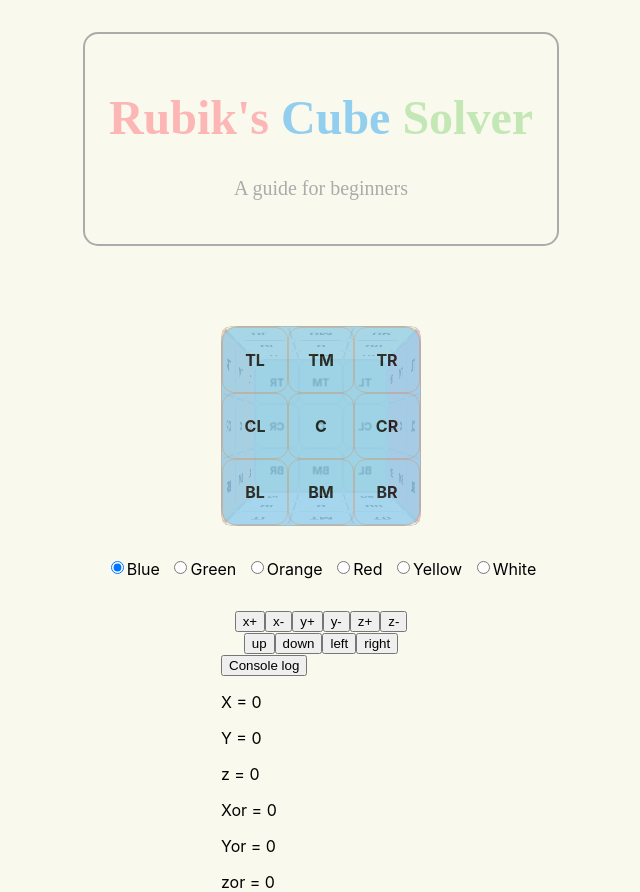
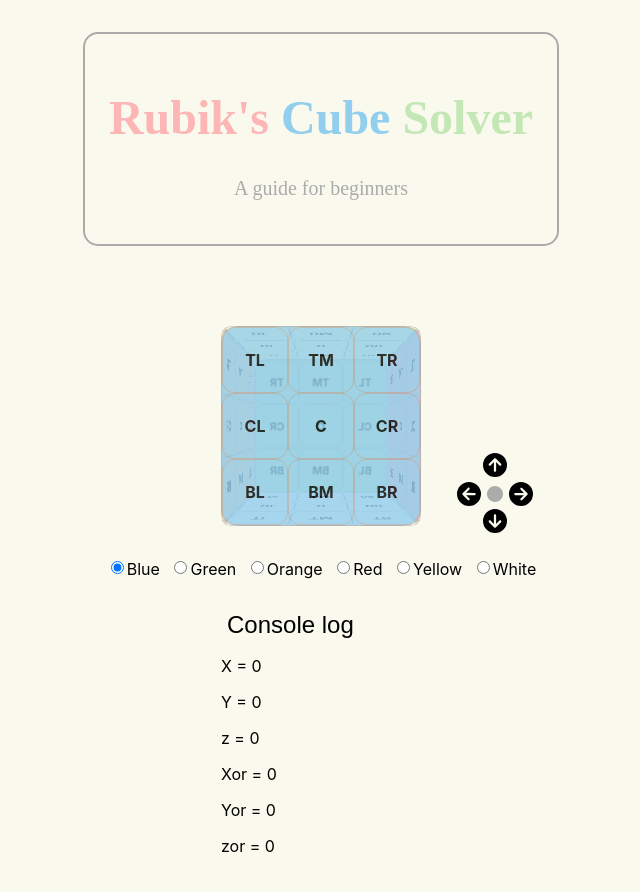
Before and after one commit to Delboy/rubiks-cube-solver, a React (Create React App) app: page / in a window 1280 px wide. Shown: the whole page, without its empty margins (319-959 px from the left). After the commit the page ends 856 px from the top, so only its background shows below. Built offline with nearby package versions, Linux system fonts and the light colour scheme; a web font is replaced by a local one.

Commit message:
installed fontawesome icons and styled buttons. Fixed currentface bug where offset faces were not updating the state correctly

```diff
--- a/package.json
+++ b/package.json
@@ -3,6 +3,9 @@
   "version": "0.1.0",
   "private": true,
   "dependencies": {
+    "@fortawesome/fontawesome-svg-core": "^6.2.0",
+    "@fortawesome/free-solid-svg-icons": "^6.2.0",
+    "@fortawesome/react-fontawesome": "^0.2.0",
     "@reduxjs/toolkit": "^1.8.6",
     "@testing-library/jest-dom": "^5.16.5",
     "@testing-library/react": "^13.4.0",
--- a/public/index.html
+++ b/public/index.html
@@ -24,6 +24,10 @@
       work correctly both with client-side routing and a non-root public URL.
       Learn how to configure a non-root public URL by running `npm run build`.
     -->
+
+    <!-- Fontawesome -->
+    <script src="https://kit.fontawesome.com/a02791d223.js" crossorigin="anonymous"></script>
+
     <title>React App</title>
   </head>
   <body>
--- a/src/App.js
+++ b/src/App.js
@@ -1,17 +1,15 @@
-import { useState } from "react";
 import Header from "./components/Layout/Header";
 import Cube from "./components/Cube/Cube";
 
 import classes from "./App.module.css";
 
 function App() {
-  const [currentFace, setCurrentFace] = useState("blue");
 
   return (
     <>
       <div className={classes.main}>
         <Header />
-        <Cube currentFace={currentFace} />
+        <Cube />
       </div>
     </>
   );
--- a/src/components/Controls/Buttons.js
+++ b/src/components/Controls/Buttons.js
@@ -1,44 +1,48 @@
 import { axisActions } from "../../orientation";
 import { useDispatch, useSelector } from "react-redux";
+import { useState, useEffect } from "react";
 import Radioinputs from "./RadioInputs";
+
+import { FontAwesomeIcon } from "@fortawesome/react-fontawesome";
+import { faArrowRotateRight } from "@fortawesome/free-solid-svg-icons";
+import { faArrowRotateLeft } from "@fortawesome/free-solid-svg-icons";
+import { faCircleArrowUp } from "@fortawesome/free-solid-svg-icons";
+import { faCircleArrowDown } from "@fortawesome/free-solid-svg-icons";
+import { faCircleArrowLeft } from "@fortawesome/free-solid-svg-icons";
+import { faCircleArrowRight } from "@fortawesome/free-solid-svg-icons";
 
 import classes from "./Buttons.module.css";
 
 const Buttons = () => {
-  const xAxisOr = useSelector((state) => state.axises.xAxisOr)
   const dispatch = useDispatch();
 
+  const xAxisOr = useSelector((state) => state.axises.xAxisOr);
+
+  const [onYellowOrWhite, setOnYellowOrWhite] = useState(false);
+
+  // Checks if user is facing the yellow or white face. This is used to render either a normal arrow or rotate arrow button.
+  useEffect(() => {
+    if ( xAxisOr === 90 || xAxisOr === 270
+    ) {
+      setOnYellowOrWhite(true);
+    } else {
+      setOnYellowOrWhite(false);
+    }
+  }, [xAxisOr]);
+
   const buttonHandler = (e) => {
-    switch(e.target.value){
-      case 'x+':
-        dispatch(axisActions.updateX(45))
-        break
-      case 'x-':
-        dispatch(axisActions.updateX(-45))
-        break
-      case 'y+':
-        dispatch(axisActions.updateY(45))
-        break
-      case 'y-':
-        dispatch(axisActions.updateY(-45))
-        break
-      case 'z+':
-        dispatch(axisActions.updateZ(45))
-        break
-      case 'z-':
-        dispatch(axisActions.updateZ(-45))
-        break
-      case 'up':
-        dispatch(axisActions.updateX(45))
-        break
-      case 'down':
-        dispatch(axisActions.updateX(-45))
-        break
+    switch (e.target.value) {
+      case "up":
+        dispatch(axisActions.updateX(45));
+        break;
+      case "down":
+        dispatch(axisActions.updateX(-45));
+        break;
       default:
-        break
+        break;
     }
 
-    if(xAxisOr < 180){
+    if (xAxisOr < 180) {
       if (e.target.value === "left") {
         dispatch(axisActions.updateY(-45));
       }
@@ -55,42 +59,70 @@
     }
   };
 
+  const rotateRightArrow = (
+    <FontAwesomeIcon
+      icon={faArrowRotateRight}
+      className={classes.noPointerEvents}
+    />
+  );
+  const rotateLeftArrow = (
+    <FontAwesomeIcon
+      icon={faArrowRotateLeft}
+      className={classes.noPointerEvents}
+    />
+  );
+  const upArrow = (
+    <FontAwesomeIcon
+      icon={faCircleArrowUp}
+      className={classes.noPointerEvents}
+    />
+  );
+  const downArrow = (
+    <FontAwesomeIcon
+      icon={faCircleArrowDown}
+      className={classes.noPointerEvents}
+    />
+  );
+  const leftArrow = (
+    <FontAwesomeIcon
+      icon={faCircleArrowLeft}
+      className={classes.noPointerEvents}
+    />
+  );
+  const rightArrow = (
+    <FontAwesomeIcon
+      icon={faCircleArrowRight}
+      className={classes.noPointerEvents}
+    />
+  );
+
   return (
     <div className={classes.buttons}>
+      <div className={classes.arrowButtons}>
+        <button className={classes.topBtn} onClick={buttonHandler} value="up">
+          {upArrow}
+        </button>
+        <div className={classes.middleBtns}>
+          <button onClick={buttonHandler} value="left">
+            {onYellowOrWhite
+              ? rotateLeftArrow
+              : leftArrow}
+          </button>
+
+          <i className="fas fa-solid fa-circle"></i>
+
+          <button onClick={buttonHandler} value="right">
+            {onYellowOrWhite
+              ? rotateRightArrow
+              : rightArrow}
+          </button>
+        </div>
+        <button onClick={buttonHandler} value="down">
+          {downArrow}
+        </button>
+      </div>
       <div className={classes.radio}>
         <Radioinputs />
-      </div>
-      <div>
-        <button onClick={buttonHandler} value="x+">
-          x+
-        </button>
-        <button onClick={buttonHandler} value="x-">
-          x-
-        </button>
-        <button onClick={buttonHandler} value="y+">
-          y+
-        </button>
-        <button onClick={buttonHandler} value="y-">
-          y-
-        </button>
-        <button onClick={buttonHandler} value="z+">
-          z+
-        </button>
-        <button onClick={buttonHandler} value="z-">
-          z-
-        </button>
-        <button onClick={buttonHandler} value="up">
-          up
-        </button>
-        <button onClick={buttonHandler} value="down">
-          down
-        </button>
-        <button onClick={buttonHandler} value="left">
-          left
-        </button>
-        <button onClick={buttonHandler} value="right">
-          right
-        </button>
       </div>
     </div>
   );
--- a/src/components/Controls/Buttons.module.css
+++ b/src/components/Controls/Buttons.module.css
@@ -6,6 +6,41 @@
   margin-top: 2rem;
 }
 
+button {
+  border: none;
+  background: none;
+  font-size: 1.5rem;
+}
+
+button:hover {
+  cursor: pointer;
+
+}
+
+.arrowButtons {
+  position: absolute;
+  top: 125px;
+  left: 230px;
+  color: var(--color-grey)
+}
+
+.middleBtns, .middleBtns button {
+  display: flex;
+  text-align: center;
+  align-items: center;
+
+}
+
+.noPointerEvents {
+  pointer-events: none;
+}
+
+.circle {
+  font-size: 1rem;
+}
+
+
+
 .radio {
   margin-bottom: 2rem;
 }
--- a/src/components/Cube/CubeFace.js
+++ b/src/components/Cube/CubeFace.js
@@ -16,7 +16,7 @@
       const width = Math.round(dimensions.width);
       const height = Math.round(dimensions.height);
 
-      if (width === 200 && height === 200) {
+      if ((width === 200 && height === 200) || (width === 283 && height === 283)){
         dispatch(facesActions.updateCurrentFace(props.face));
       }
     }, 410);
```
Also changed, not shown: 1 other file (tests, documents, lock files or other folders).
